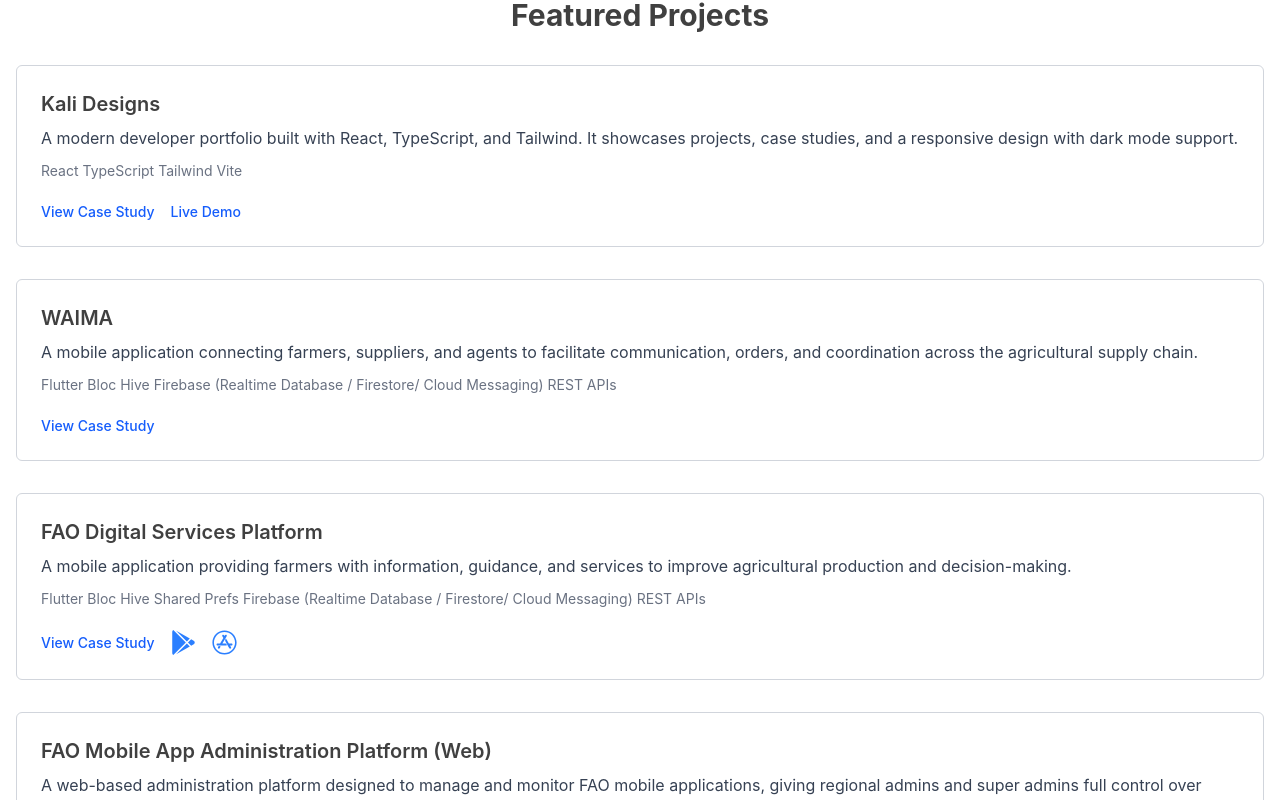
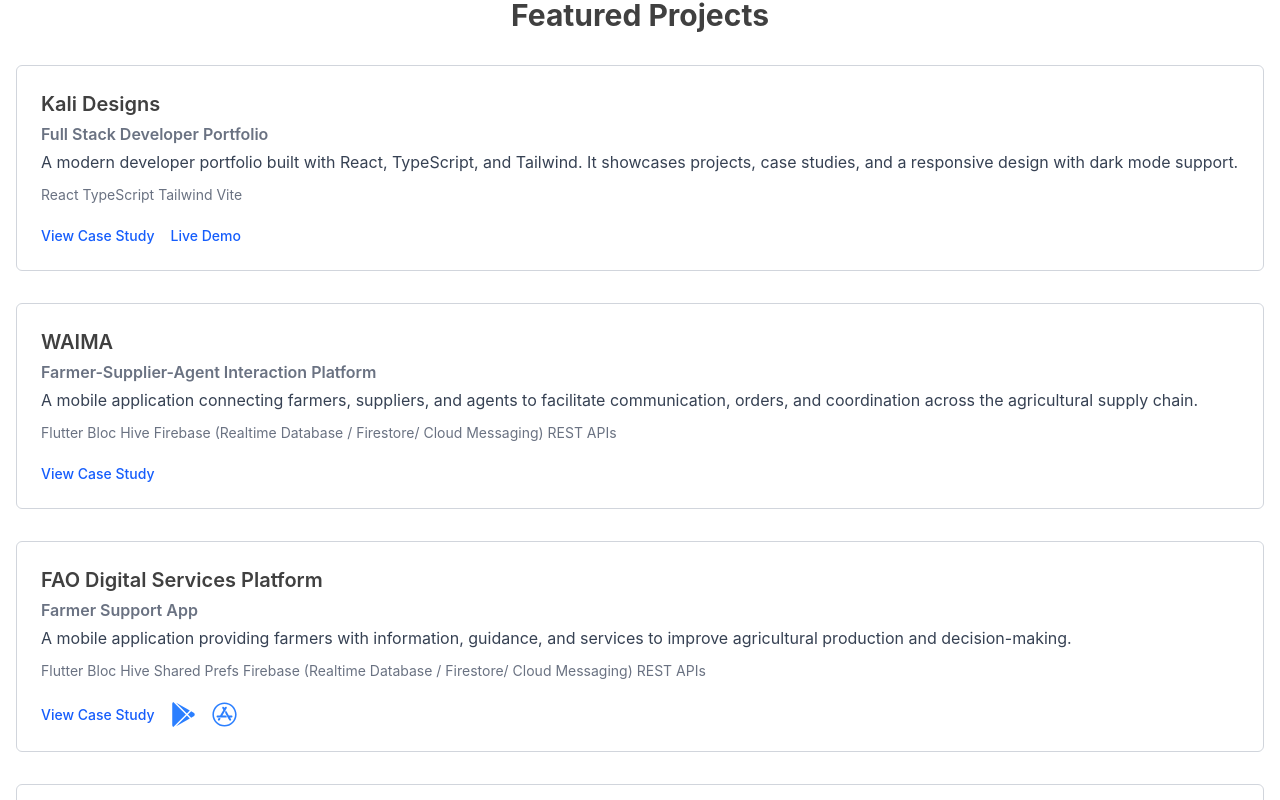
Before and after one commit to kalkidan999/portfolio, a React (Vite) app: page / in a window 1280 px wide. Shown: the part 1300-2100 px from the top of the page. Built offline with nearby package versions, Linux system fonts and the light colour scheme; a web font is replaced by a local one.

Commit message:
chores: added project

```diff
--- a/src/components/sections/projectsCard.tsx
+++ b/src/components/sections/projectsCard.tsx
@@ -14,7 +14,8 @@ export default function ProjectCard({ project }: Readonly<ProjectCardProps>) {
                     key={project.title}
                     className="border border-gray-300 rounded-md p-6 text-left transition-all duration-300 hover:shadow-lg hover:shadow-blue-900 hover:-translate-y-1 hover:border-gray-300"
                     >
-                    <h3 className="text-xl font-semibold mb-2 text-neutral-700 dark:text-neutral-300">{project.title}</h3>
+                    <h3 className="text-xl font-semibold mb-1 text-neutral-700 dark:text-neutral-300">{project.title}</h3>
+                    <h5 className="text-base font-semibold mb-1 text-gray-500 dark:text-gray-400 ">{project.subtitle}</h5>
                     <p className="text-gray-700 dark:text-gray-300 mb-2">{project.description}</p>
                     {project.tech.map((tech) => (
                       <span key={tech} className="text-gray-500 dark:text-gray-400 text-sm"> {tech}</span>
@@ -59,50 +60,6 @@ export default function ProjectCard({ project }: Readonly<ProjectCardProps>) {
                         </div>
                       </div>
                     </div>
-    // <div className="border border-gray-200 dark:border-neutral-800 rounded-xl p-6 transition-all hover:shadow-lg hover:-translate-y-1">
 
-    //   <h3 className="text-xl font-semibold mb-2">
-    //     {project.title}
-    //   </h3>
-
-    //   <p className="text-gray-600 dark:text-gray-400 mb-4">
-    //     {project.description}
-    //   </p>
-
-    //   <div className="flex flex-wrap gap-2 mb-4">
-    //     {project.tech.map((tech) => (
-    //       <span
-    //         key={tech}
-    //         className="text-sm px-3 py-1 rounded-full bg-gray-100 dark:bg-neutral-800"
-    //       >
-    //         {tech}
-    //       </span>
-    //     ))}
-    //   </div>
-
-    //   <div className="flex gap-4 text-sm font-medium">
-
-    //     {project.github && (
-    //       <a
-    //         href={project.github}
-    //         target="_blank"
-    //         className="text-blue-600 hover:underline"
-    //       >
-    //         GitHub
-    //       </a>
-    //     )}
-
-    //     {project.liveUrl && (
-    //       <a
-    //         href={project.liveUrl}
-    //         target="_blank"
-    //         className="text-blue-600 hover:underline"
-    //       >
-    //         Live Demo
-    //       </a>
-    //     )}
-
-    //   </div>
-    // </div>
   )
 }
--- a/src/data/projects.json
+++ b/src/data/projects.json
@@ -3,7 +3,7 @@
   {
   "id": 0,
   "title": "Kali Designs",
-  "subtitle": "Developer Portfolio Website",
+  "subtitle": "Full Stack Developer Portfolio",
   "description":
     "A modern developer portfolio built with React, TypeScript, and Tailwind. It showcases projects, case studies, and a responsive design with dark mode support.",
   "tech": ["React", "TypeScript", "Tailwind", "Vite"],
```
